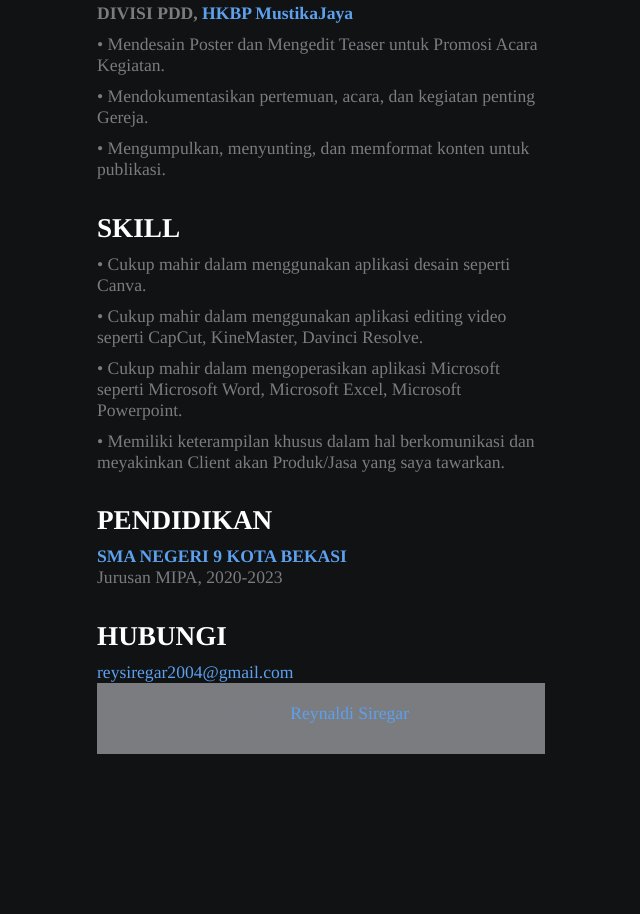
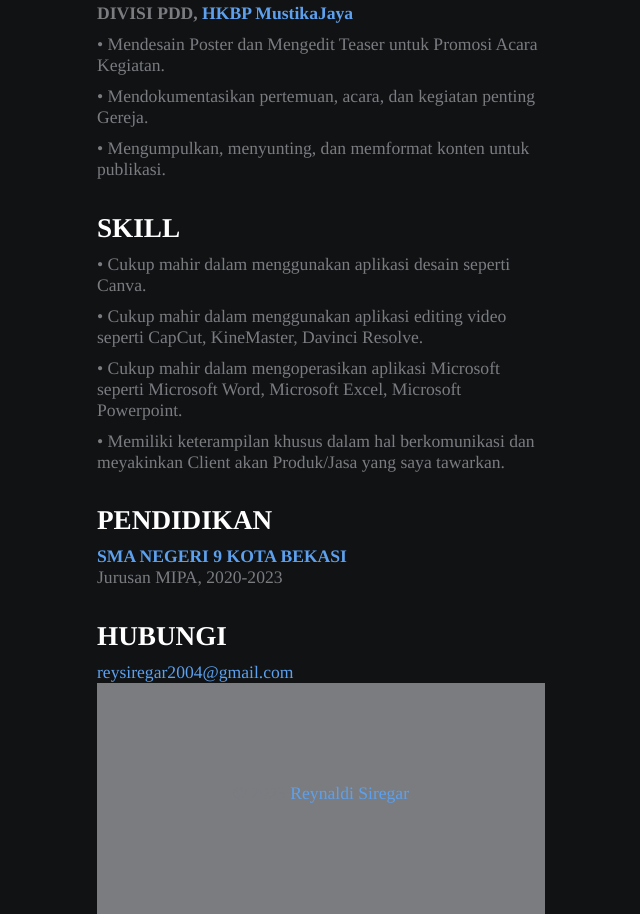
Before and after one commit to reysiregar/portfolio, a plain HTML site: page portfolio/index.html in a window 1280 px wide. Shown: the part 738-1652 px from the top of the page, without its empty margins (543-1183 px from the left). Before the commit the page ends 1492 px from the top, so only its background shows below. Drawn offline with Linux system fonts and the light colour scheme; a web font is replaced by a local one.

Commit message:
fix css
Signed-off-by: levina-lab <levinashavila@gmail.com>

```diff
--- a/portfolio/style.css
+++ b/portfolio/style.css
@@ -104,6 +104,6 @@ a{
 
 footer {
     background-color: #7A7C80;
-    padding: 20px;
+    padding: 100px;
     text-align: center;
 }
```
